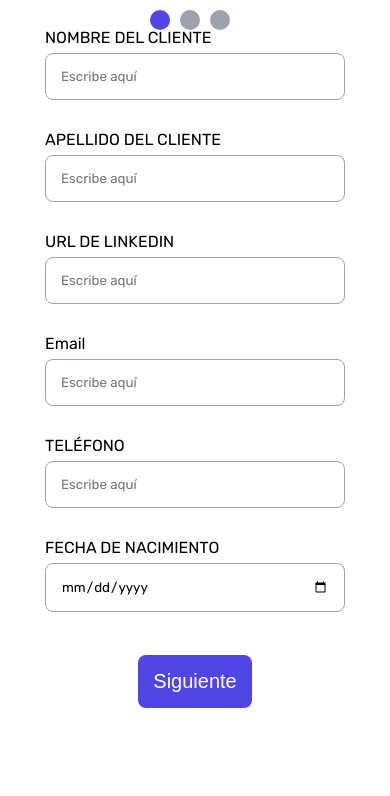
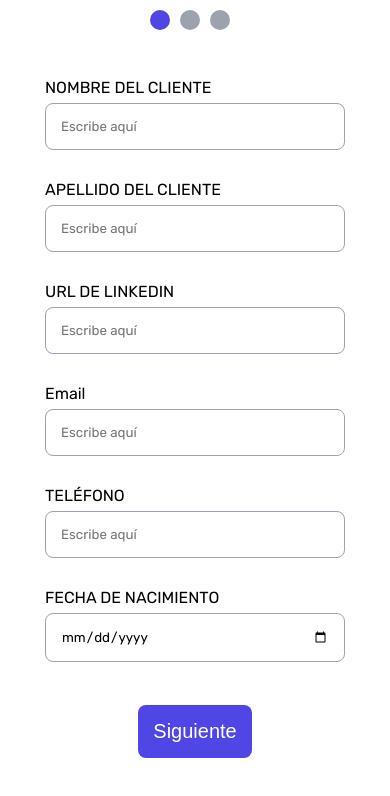
Before and after one commit to castellano17/formulario-entrevista, a React (Vite) app: page / in a window 390 px wide. Shown: the top 796 px of the page. Built offline with nearby package versions, Linux system fonts and the light colour scheme.

Commit message:
progress bar correction

```diff
--- a/src/components/Style/Formulario.css
+++ b/src/components/Style/Formulario.css
@@ -121,6 +121,7 @@
   .container__form {
     height: auto;
     padding: 10px;
+    margin-top: 50px;
   }
 
   .container__form-div {
@@ -148,7 +149,6 @@
   display: flex;
   justify-content: center;
   align-items: center;
-
   position: absolute;
   top: 10px;
   left: 0;
@@ -170,5 +170,5 @@
   color: var(--primary-200);
   font-size: 15px;
   text-align: center;
-  margin-top: 10px; /* Ajusta la separación entre el círculo y el texto */
+  margin-top: 10px;
 }
```
